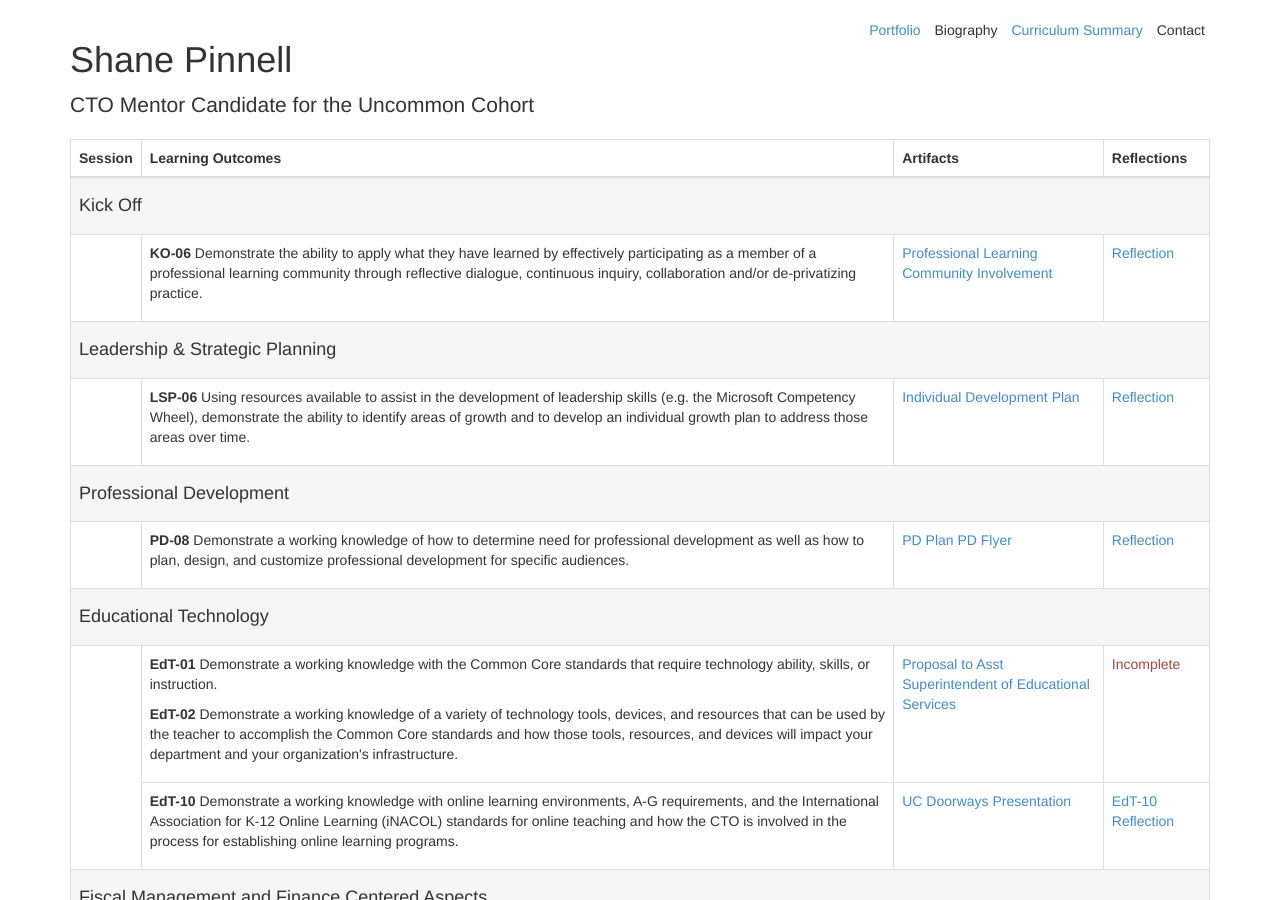
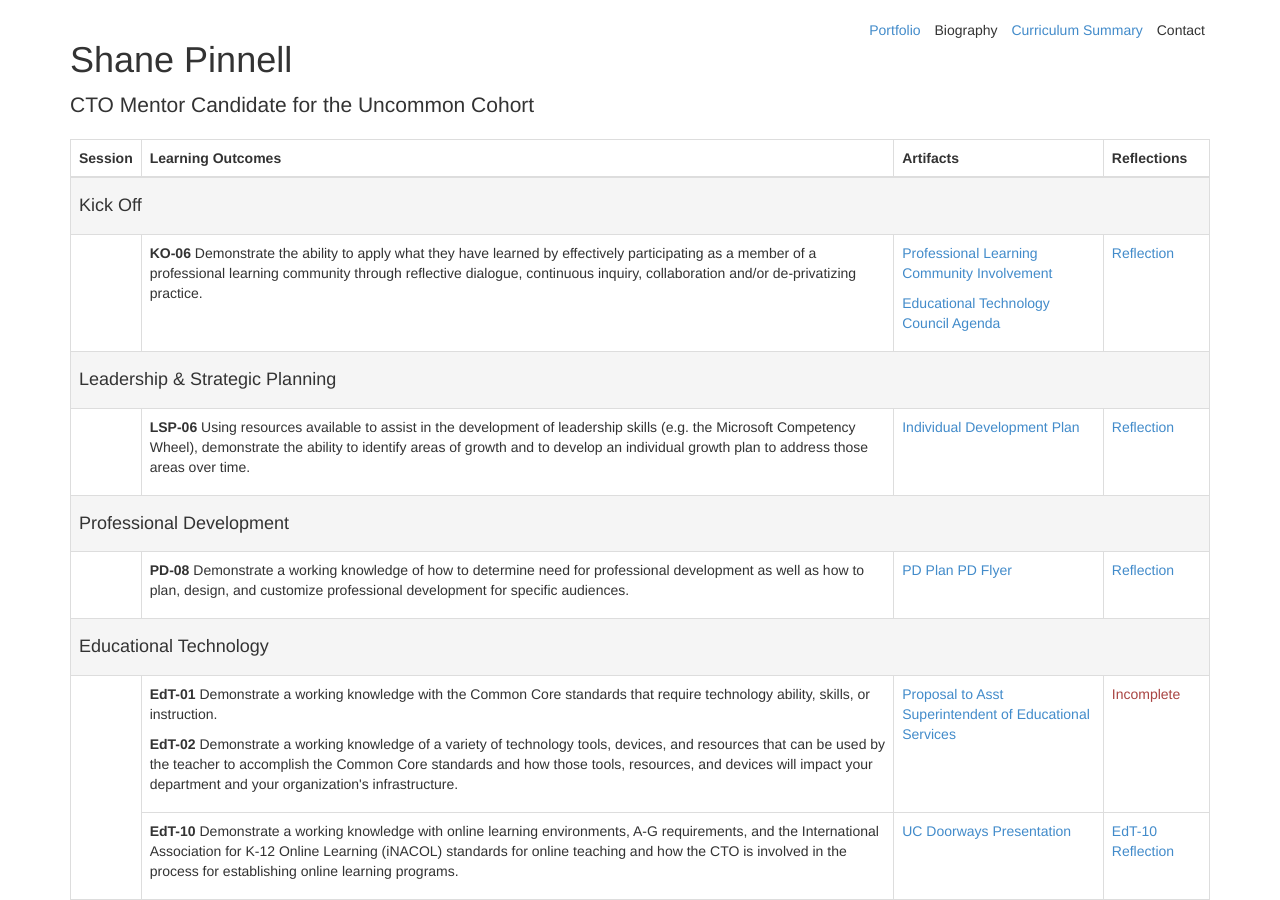
Before and after one commit to shanepinnell/shanepinnell.github.io, a Jekyll site: the page built from cto_mentor/index.html, in a window 1280 px wide and 900 px high. Built offline with Jekyll 4.4.1, drawn with Linux system fonts in a browser that asks for light colours; nearby versions of some CDN libraries; library files that are not in the unit come from our copies.

Commit message:
updated portfolio styling

```diff
--- a/cto_mentor/index.html
+++ b/cto_mentor/index.html
@@ -23,9 +23,8 @@ title: Shane Pinnell CTO Portfolio
 						<p><strong>KO-06</strong> Demonstrate the ability to apply what they have learned by effectively participating as a member of a professional learning community through reflective dialogue, continuous inquiry, collaboration and/or de-privatizing practice.</p>
 					</td>
 					<td>
-						<a href="https://docs.google.com/document/d/1LUUFDwjFXfNJdYDNC4sru7ucHVvu7kDLNsnu5smCTLg/edit?usp=sharing" target="_blank">
-							Professional Learning Community Involvement
-						</a>
+						<p><a href="https://docs.google.com/document/d/1LUUFDwjFXfNJdYDNC4sru7ucHVvu7kDLNsnu5smCTLg/edit?usp=sharing" target="_blank">Professional Learning Community Involvement</a></p>
+						<p><a href="https://drive.google.com/file/d/0B2x8lEYiQljXUXpfSkc0aTRRMG8/view?usp=sharing" target="_blank">Educational Technology Council Agenda</a></p>
 					</td>
 					<td><a href="https://docs.google.com/document/d/1zCgUfRg3f-6XGCYMQHr82MsHKuzRti1p9V3ympXWKck/edit?usp=sharing"  target="_blank">Reflection</a>
 					</td>
```
